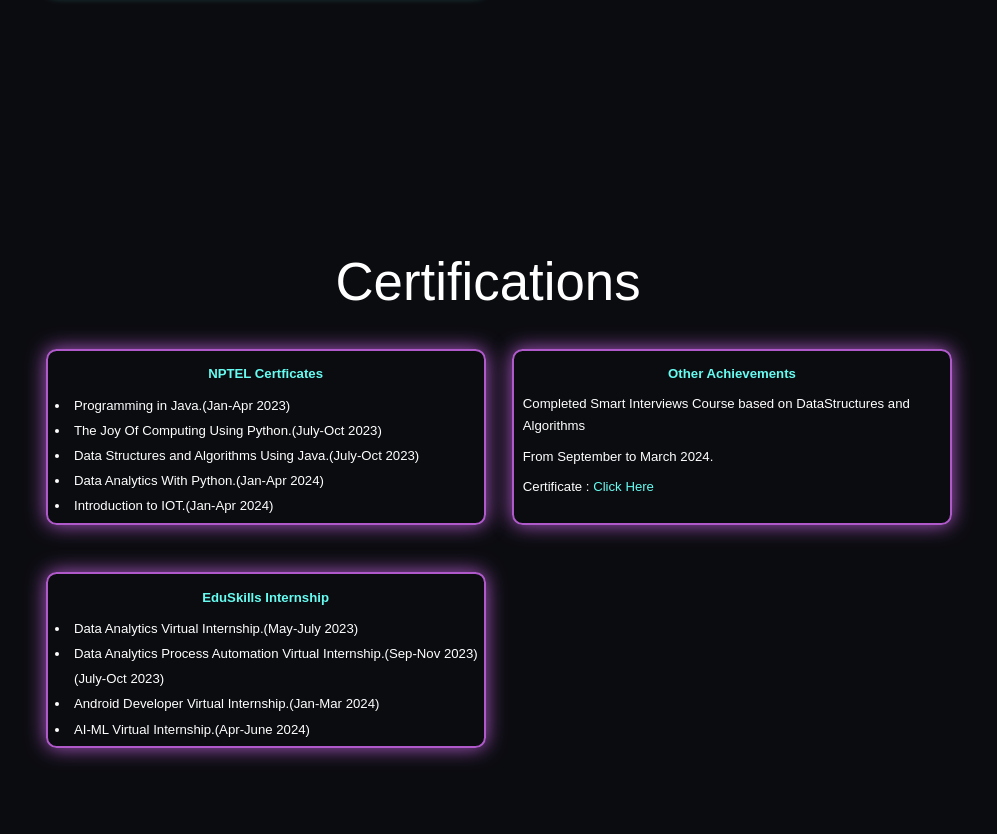
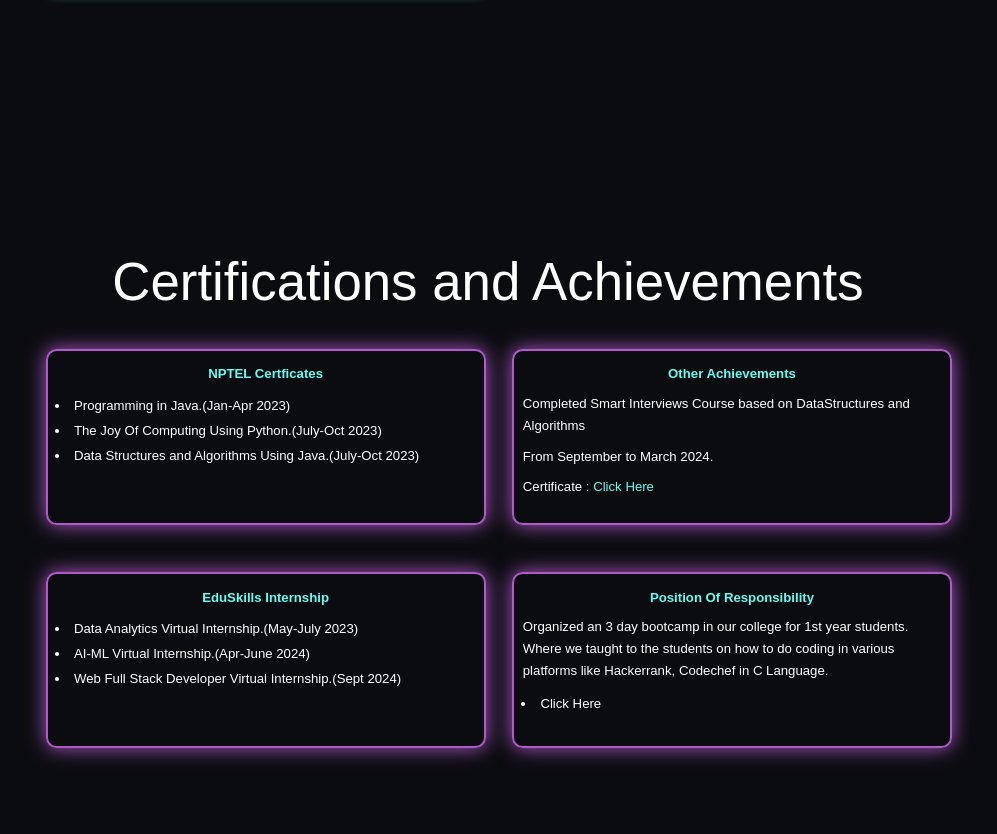
Before and after one commit to kagaha/portfolio, a plain HTML site: page index.html in a window 1280 px wide. Shown: the part 4025-4859 px from the top of the page, without its empty margins (152-1149 px from the left). Drawn offline with nearby package versions, Linux system fonts and the light colour scheme.

Commit message:
Portfolio

```diff
--- a/index.html
+++ b/index.html
@@ -218,7 +218,7 @@
         </div>
     </section>
     <section class="certificates" id="certificates">
-        <h2 class="ct">Certifications</h2>
+        <h2 class="ct">Certifications and Achievements</h2>
         <div class="mycer">
             <div class="nptel">
                 <h3>NPTEL Certficates</h3>
@@ -226,8 +226,6 @@
                     <a href="assets/pgjava.png"><li>Programming in Java.(Jan-Apr 2023)</li></a>
                     <a href="assets/py.png"><li>The Joy Of Computing Using Python.(July-Oct 2023)</li></a>
                     <a href="assets/dsjava.png"><li>Data Structures and Algorithms Using Java.(July-Oct 2023)</li></a>
-                    <a href="assets/datapy.png"><li>Data Analytics With Python.(Jan-Apr 2024)</li></a>
-                    <a href="assets/iot.png"><li>Introduction to IOT.(Jan-Apr 2024)</li></a>
                 </ul>
             </div>
             <div class="nptel">
@@ -240,9 +238,17 @@
                 <h3>EduSkills Internship</h3>
                 <ul>
                     <a href="assets/c5.png"><li>Data Analytics Virtual Internship.(May-July 2023)</li></a>
-                    <a href="assets/c6.png"><li>Data Analytics Process Automation Virtual Internship.(Sep-Nov 2023)(July-Oct 2023)</li></a>
-                    <a href="assets/c7.png"><li>Android Developer Virtual Internship.(Jan-Mar 2024)</li></a>
                     <a href="assets/c8.png"><li>AI-ML Virtual Internship.(Apr-June 2024)</li></a>
+                    <a href="assets/c10.pdf"><li>Web Full Stack Developer Virtual Internship.(Sept 2024)</li></a>
+
+                </ul>
+            </div>
+            <div class="nptel">
+                <h3>Position Of Responsibility</h3>
+               <p> Organized an 3 day bootcamp in our college for 1st year students.
+                Where we taught to the students on how to do coding in various platforms like Hackerrank, Codechef in C Language.</p>
+                <ul>
+                    <a href="https://www.linkedin.com/posts/k-sai-ruthik-516a32246_connections-programming-cabrlanguage-activity-7180919603030552576-dX4k?utm_source=share&utm_medium=member_desktop"><li>Click Here</li></a>
                 </ul>
             </div>
         </div>
```
Also changed, not shown: assets/c6.png (deleted), assets/c7.png (deleted), assets/datapy.png (deleted), assets/iot.png (deleted), 1 other file.
